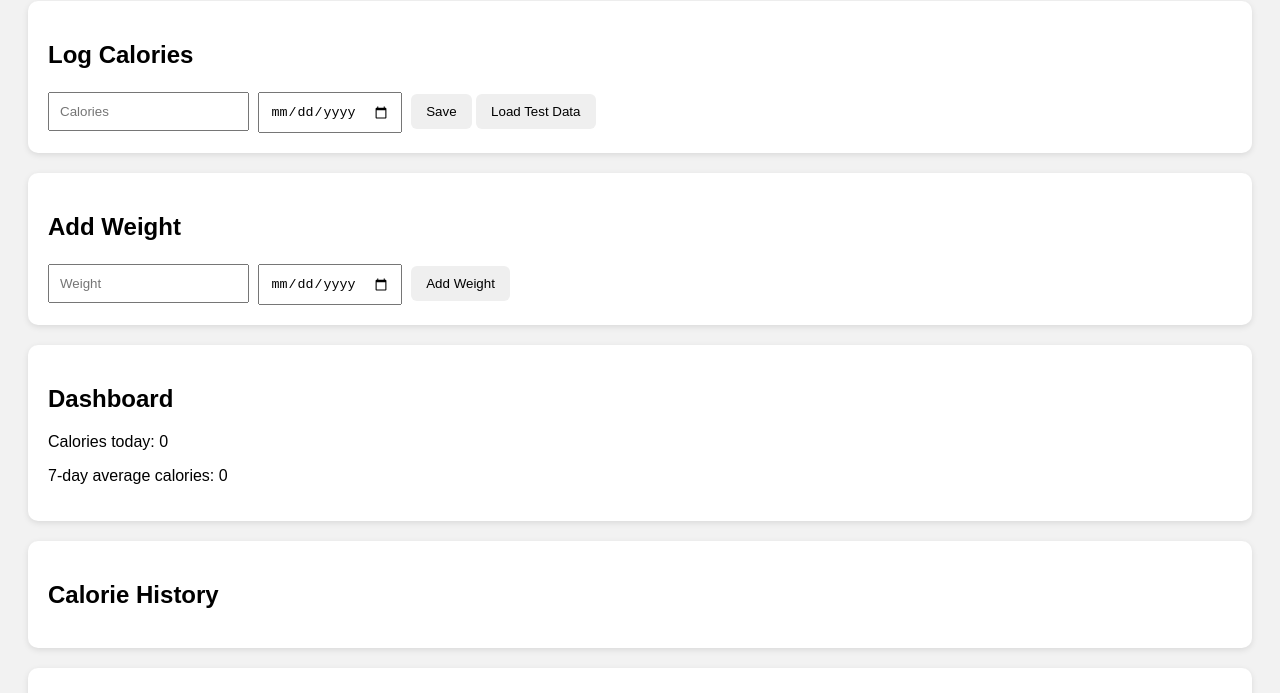
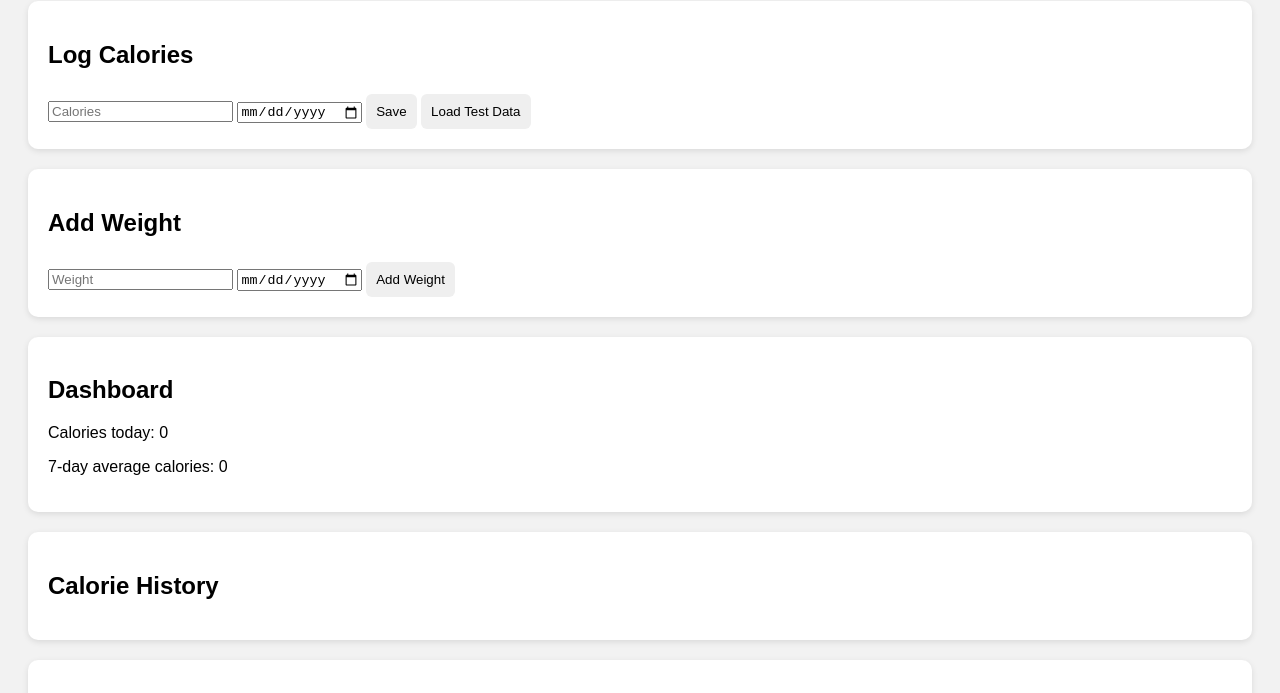
Before and after one commit to nytyn78/health-tracker-next, a plain HTML site: page index.html in a window 1280 px wide. Shown: the part 107-800 px from the top of the page. Drawn offline with nearby package versions, Linux system fonts and the light colour scheme.

Commit message:
Update style.css

```diff
--- a/style.css
+++ b/style.css
@@ -1,5 +1,5 @@
 body{
- font-family: Arial, sans-serif;
+font-family: Arial;
 padding:20px;
 background:#f2f2f2;
 }
@@ -12,14 +12,9 @@ body{
 box-shadow:0 2px 6px rgba(0,0,0,0.1);
 }
 
-input{
+button{
 padding:10px;
- margin-right:5px;
+border-radius:6px;
+border:none;
+margin-top:5px;
 }
-
-button{
- padding:10px 15px;
- margin-top:5px;
- border:none;
- border-radius:6px;
-}
```
Lines whose indentation alone changed are shown as unchanged.
